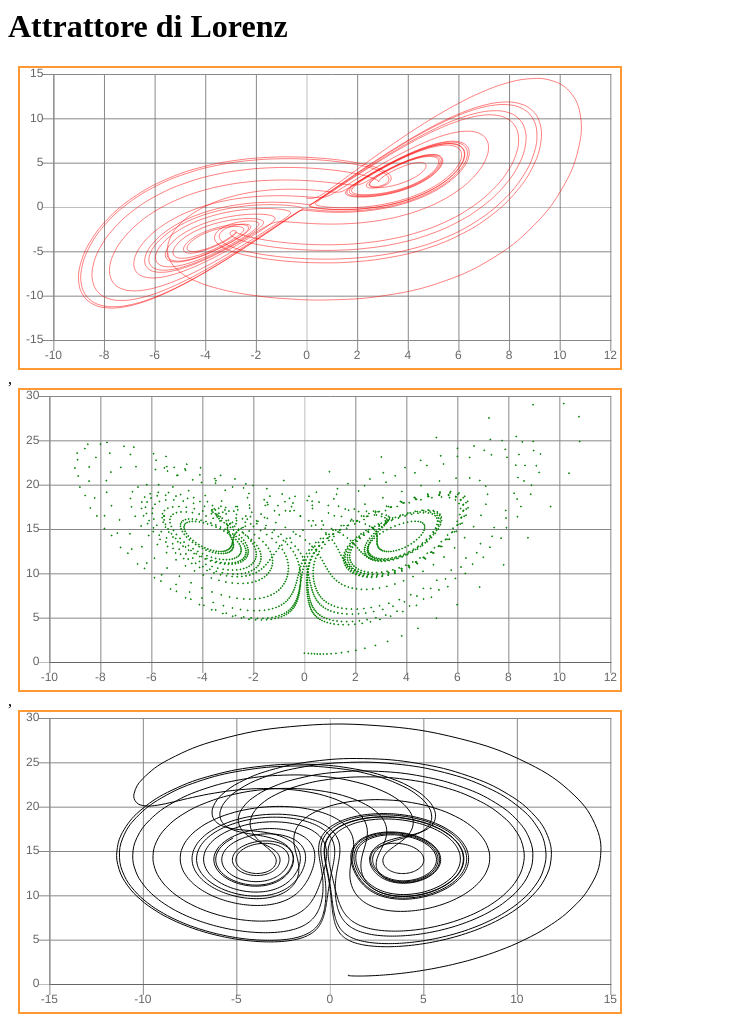
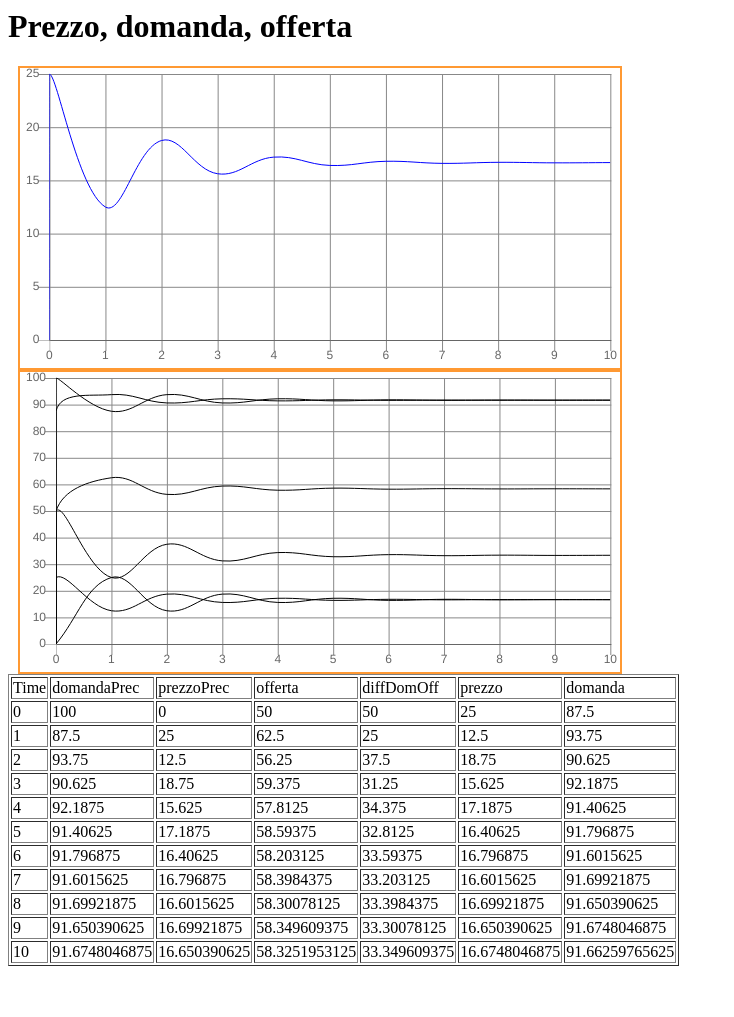
Before and after one commit to lmari/STGraphJS, a plain HTML site: page q.html in a window 1280 px wide. Shown: the whole page, without its empty margins (0-734 px from the left). After the commit the page ends 974 px from the top, so only its background shows below. Drawn offline with Linux system fonts and the light colour scheme.

Commit message:
New table widget and several improvements, mainly via refactorings.

```diff
--- a/chart.js
+++ b/chart.js
@@ -1,13 +1,19 @@
 'use strict';
 
 class _Chart {
-  constructor(context, model, series) {
-    this.context = context;
+  constructor(container, model, series) {
+    this.container = container;
+    let domEl = '_Chart_' + _Chart.count++;
+    let s = '<div style="position:relative; left:10px; width:600px;">';
+    s += `<canvas id="${domEl}" style="border:2px solid #FF9933;"></canvas>`;
+    s += '</div>';
+    $('#'+container).append(s);
+    this.domEl = $('#'+domEl);
     this.model = model;
     this.series = series.map(s => s.x == undefined ? {x:this.model.Time, y:s} : s);
     var datasets = new Array();
     for(let i = 0; i < series.length; i++) datasets[i] = this.initDataset();
-    this.chart = new Chart(context, {
+    this.chart = new Chart(domEl, {
       type: 'scatter',
       data: { datasets: datasets },
       options: {
@@ -57,12 +63,6 @@ class _Chart {
     this.chart.data.datasets[dataset].pointBackgroundColor = color;
     this.chart.data.datasets[dataset].pointBorderColor = color;
   }
+}
 
-  static genHTML(a) {
-    let s = '<div style="position:relative; left:10px; width:600px;">';
-    s += `<canvas id="${a.ctx}" style="border:2px solid #FF9933;"></canvas>`;
-    s += '</div>';
-    return s;
-  }
-
-}
+_Chart.count = 0;
--- a/env.js
+++ b/env.js
@@ -5,28 +5,19 @@ class _Env {
     this.timed = timed;
     this.trace = trace; // trace= 0: no trace; 1: basic trace (simple log for outvars); 2: mid trace (simple log for all vars & table & chart for outvars); 3: deep trace (full log & table & chart for all vars)
     this.simulationDelay = simulationDelay;
-    this._chart = '';
-    this._table = '';
     this._charts = [];
+    this._tables = [];
   }
 
   static preEvalCallback(model) { // default callback: before starting evaluation
     //if(model.env.trace == 2) $('#trace').append('<hr> ListOutVars> ' + _Model.list(model.outvars) + '<hr>');
     //else if(model.env.trace == 3) $('#trace').append('<hr> ListVars> ' + _Model.list(model.vars) + '<hr>');
-    if(model.env.trace > 1) {
-      $('#trace').append('<div style="position:relative; left:10px; width:600px;">');
-      $('#trace').append('<canvas id="traceCanvas" style="border:2px solid #FF9933;"></canvas>');
-      $('#trace').append('</div>');
-    }
-    if(model.env.trace == 2) model.env._chart = new _Chart($("#traceCanvas"), model, model.outvars, true);
-    else if(model.env.trace == 3) model.env._chart = new _Chart($("#traceCanvas"), model, model.vars, true);
-    let t = '';
-    if(model.env.trace > 1) t += '<table id="traceTable" border="1"><tr><td>time</td>';
-    if(model.env.trace == 2) t += model.outvars.map(x => ('<td>' + x.name + '</td>')).join('') + '</tr>';
-    else if(model.env.trace == 3) t += model.vars.map(x => ('<td>' + x.name + '</td>')).join('') + '</tr>';
-    if(model.env.trace > 1) {
-      $('#trace').append(t);
-      model.env._table = document.getElementById("traceTable");
+    if(model.env.trace == 2) {
+      model.env._chart = new _Chart('trace', model, model.outvars, true);
+      model.env._table = new _Table('trace', model, [model.Time].concat(model.outvars));
+    } else if(model.env.trace == 3) {
+      new _Chart('trace', model, model.vars, true);
+      new _Table('trace', model, [model.Time].concat(model.vars));
     }
   }
 
@@ -35,16 +26,8 @@ class _Env {
   }
 
   static inEvalCallback2(model) { // default callback: after each evaluation step
-    if(model.env.trace > 1) {
-      let row = model.env._table.insertRow(-1);
-      let cell = row.insertCell(0);
-      cell.innerHTML = _time;
-      cell.style.textAlign = 'right';
-      if(model.env.trace == 2) model.outvars.forEach(x => { cell = row.insertCell(-1); cell.innerHTML = x.value; cell.style.textAlign = 'right'; })
-      else if(model.env.trace == 3)  model.vars.forEach(x => { cell = row.insertCell(-1); cell.innerHTML = x.value; cell.style.textAlign = 'right'; })
-    }
-    if(model.env.trace > 1) model.env._chart.update();
     model.env._charts.forEach(chart => chart.update(model.env.timed));
+    model.env._tables.forEach(table => table.update());
   }
 
   static postEvalCallback(model) { // default callback: after completing evaluation
--- a/mod/capitale.js
+++ b/mod/capitale.js
@@ -10,8 +10,11 @@ _model_data = {
 
 _env_data = {
   simDelay: 10,
-  timed: true, trace: 3,
+  timed: true, trace: 0,
   title: "Capitale con interessi",
   charts: [
   ],
+  tables: [
+    { series: "[model.Time, capitale]" },
+  ],
 };
--- a/mod/keynes.js
+++ b/mod/keynes.js
@@ -18,9 +18,11 @@ _model_data = {
 
 _env_data = {
   simDelay: 10,
-  timed: false, trace: 2,
+  timed: true, trace: 3,
   title: "Prezzo, domanda, offerta",
   charts: [
-    { id: "chart1", ctx: "canvas1", series: "[prezzo]", line: "(true, 'blue', 1)" },
+    { id: "chart1", series: "[prezzo]", line: "(true, 'blue', 1)" },
+  ],
+  tables: [
   ],
 };
--- a/mod/lorenz.js
+++ b/mod/lorenz.js
@@ -13,8 +13,10 @@ _env_data = {
   timed: false, trace: 0,
   title: "Attrattore di Lorenz",
   charts: [
-    { id: "chart1", ctx: "canvas1", series: "[{x:x, y:y}]", line: "(true, 'red', 0.5)" },
-    { id: "chart2", ctx: "canvas2", series: "[{x:x, y:z}]", line: "(false)", points: "(true, 'green', 0.5)" },
-    { id: "chart3", ctx: "canvas3", series: "[{x:y, y:z}]" },
+    { id: "chart1", series: "[{x:x, y:y}]", line: "(true, 'red', 0.5)" },
+    { id: "chart2", series: "[{x:x, y:z}]", line: "(false)", points: "(true, 'green', 0.5)" },
+    { id: "chart3", series: "[{x:y, y:z}]" },
+  ],
+  tables: [
   ],
 };
--- a/q.html
+++ b/q.html
@@ -6,15 +6,14 @@
 <script src='./model.js'></script>
 <script src='./functions.js'></script>
 <script src='./chart.js'></script>
+<script src='./table.js'></script>
 
-<script src='./mod/lorenz.js'></script>
+<script src='./mod/keynes.js'></script>
 <script>
 $(document).ready(function() {
   var env = new _Env(_env_data.timed, _env_data.trace, _env_data.simDelay);
   $('#page_title').html(_env_data.title);
   var model = new _Model(env, _model_data.time0, _model_data.time1, _model_data.timeD);
-
-  $('#charts').html(_env_data.charts.map(x => _Chart.genHTML(x)).join());
 
   for(let __x of _model_data.parameters) {
     eval(`var ${__x.id} = new Parameter("${__x.id}", model, ${__x.val})`);
@@ -23,14 +22,18 @@ $(document).ready(function() {
     eval(`var ${__x.id} = new Variable("${__x.id}", model, ${__x.out})`);
   }
   for(let __x of _model_data.variables) {
-    if(__x.eta != undefined) eval(`${__x.id}.setAlgebraic(${__x.eta},${__x.args})`);
-    if(__x.phi != undefined) eval(`${__x.id}.setState(${__x.phi},${__x.args},${__x.init})`);
+    if(__x.eta != undefined) eval(`${__x.id}.setAlgebraic(${__x.eta}, ${__x.args})`);
+    if(__x.phi != undefined) eval(`${__x.id}.setState(${__x.phi}, ${__x.args}, ${__x.init})`);
   }
 
   for(let __x of _env_data.charts) {
-    eval(`var ${__x.id} = new _Chart("${__x.ctx}", model, ${__x.series})`);
+    eval(`var ${__x.id} = new _Chart("charts", model, ${__x.series})`);
     if(__x.line != undefined) eval(`${__x.id}.setLine${__x.line}`);
     if(__x.points != undefined) eval(`${__x.id}.setPoints${__x.points}`);
+  }
+
+  for(let __x of _env_data.tables) {
+    new _Table("tables", model, eval(__x.series));
   }
 
   model.eval();
@@ -40,6 +43,7 @@ $(document).ready(function() {
 <body>
 <h1 id='page_title'></h1>
 <div id="charts"></div>
+<div id="tables"></div>
 <div id="trace"></div>
 </body>
 </html>
--- /dev/null
+++ b/table.js
@@ -0,0 +1,23 @@
+'use strict';
+
+class _Table {
+  constructor(container, model, series) {
+    this.container = container;
+    let domEl = '_Table_' + _Table.count++;
+    $('#'+container).append(`<table id='${domEl}' border='1'>`);
+    this.domEl = $('#'+domEl);
+    this.model = model;
+    this.series = series;
+    let row = this.domEl[0].insertRow(-1);
+    this.series.forEach(x => { let cell = row.insertCell(-1); cell.innerHTML = x.name; })
+    model.env._tables.push(this);
+  }
+
+  update() {
+    let row = this.domEl[0].insertRow(-1);
+    let cell;
+    this.series.forEach(x => { cell = row.insertCell(-1); cell.innerHTML = x.value; })
+  }
+}
+
+_Table.count = 0;
```
